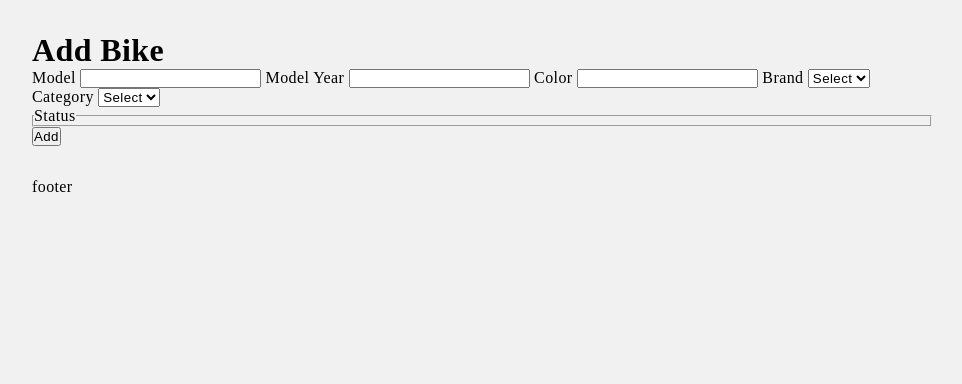
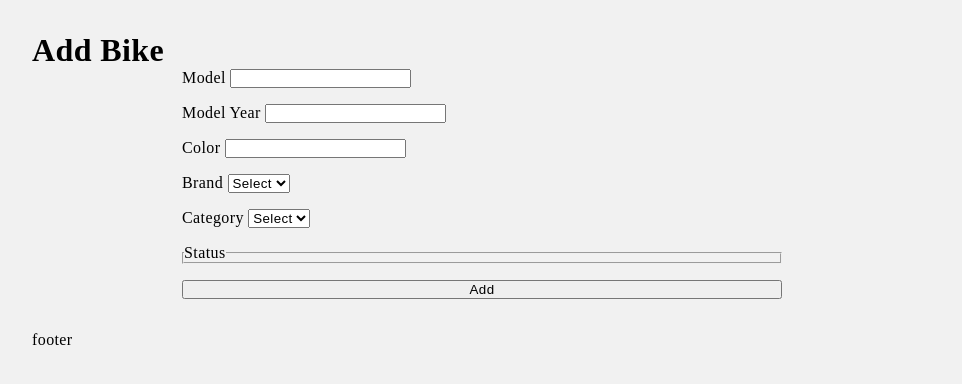
Before and after one commit to etanyosef/inventory-app, a Node server app: page /bikes/new in a window 1280 px wide. Shown: the part 54-438 px from the top of the page, without its empty margins (158-1120 px from the left). Run offline with Node 20, Linux system fonts and the light colour scheme; data that the repository does not hold is empty.

Commit message:
table and form styling

```diff
--- a/public/styles.css
+++ b/public/styles.css
@@ -35,3 +35,22 @@ nav > ul a {
     color: white;
     text-decoration: none;
 }
+
+.container > form {
+    display: flex;
+    flex-direction: column;
+    gap: 1rem;
+    max-width: 600px;
+    margin: 0 auto;
+}
+
+table {
+    width: 100%;
+    border-collapse: collapse;
+}
+
+table td,
+table th {
+    padding: 0.4rem;
+    border: 1px solid black;
+}
```
